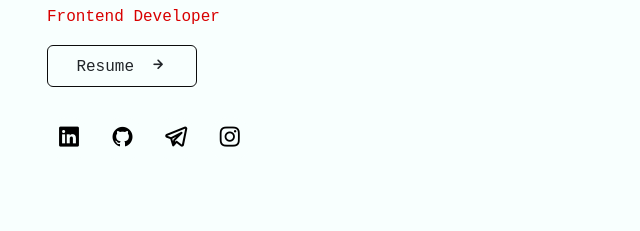
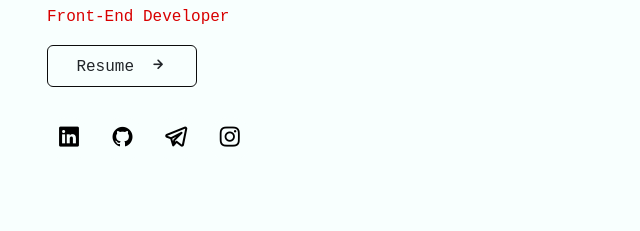
Before and after one commit to letadz/portfolio, a website: page index.html in a window 1280 px wide. Shown: the part 461-692 px from the top of the page, 35-675 px from the left. Drawn offline with nearby package versions, Linux system fonts and the light colour scheme; a web font is replaced by a local one.

Commit message:
change text

```diff
--- a/index.html
+++ b/index.html
@@ -64,7 +64,7 @@
                 <div class="hero-text">
                     <p class="text-top">Hi, my name is</p>
                     <h1 class="text-middle">Mark Angelo</h1>
-                    <p class="text-bottom">Frontend Developer</p>
+                    <p class="text-bottom">Front-End Developer</p>
 
                     <!-- <p>I love build things for the website.</p> -->
                     <a href="https://drive.google.com/file/d/1Jyv1stNqkkgA4Iz_ZWwKAgNIModp20Op/view?usp=sharing" target="_blank" class="btn btn-resume" role="button">Resume
```
